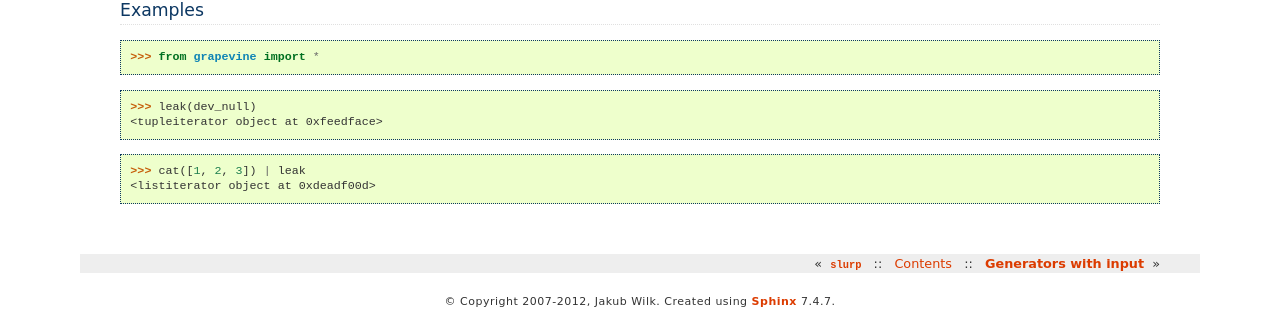
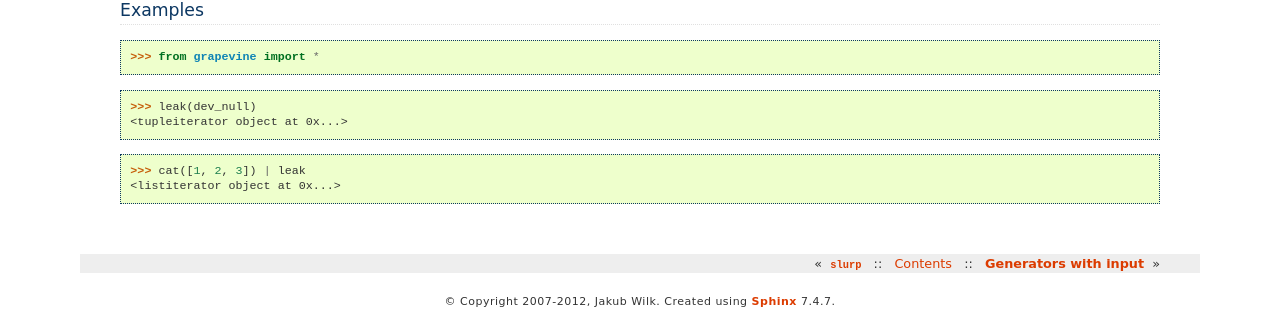
Before and after one commit to jwilk-archive/python-grapevine, a Sphinx documentation site: the page built from doc/leak.txt, in a window 1280 px wide. Shown: the part 345-654 px from the top of the page. Built offline with Sphinx 7.4.7, drawn with Linux system fonts in a browser that asks for light colours.

Commit message:
doc/leak: ignore object address details.

```diff
--- a/doc/leak.txt
+++ b/doc/leak.txt
@@ -15,10 +15,10 @@ Examples
 
 >>> from grapevine import *
 
->>> leak(dev_null)
-<tupleiterator object at 0xfeedface>
+>>> leak(dev_null)  # doctest: +ELLIPSIS
+<tupleiterator object at 0x...>
 
->>> cat([1, 2, 3]) | leak
-<listiterator object at 0xdeadf00d>
+>>> cat([1, 2, 3]) | leak  # doctest: +ELLIPSIS
+<listiterator object at 0x...>
 
 .. vim:ts=3 sw=3 ft=rst
```
